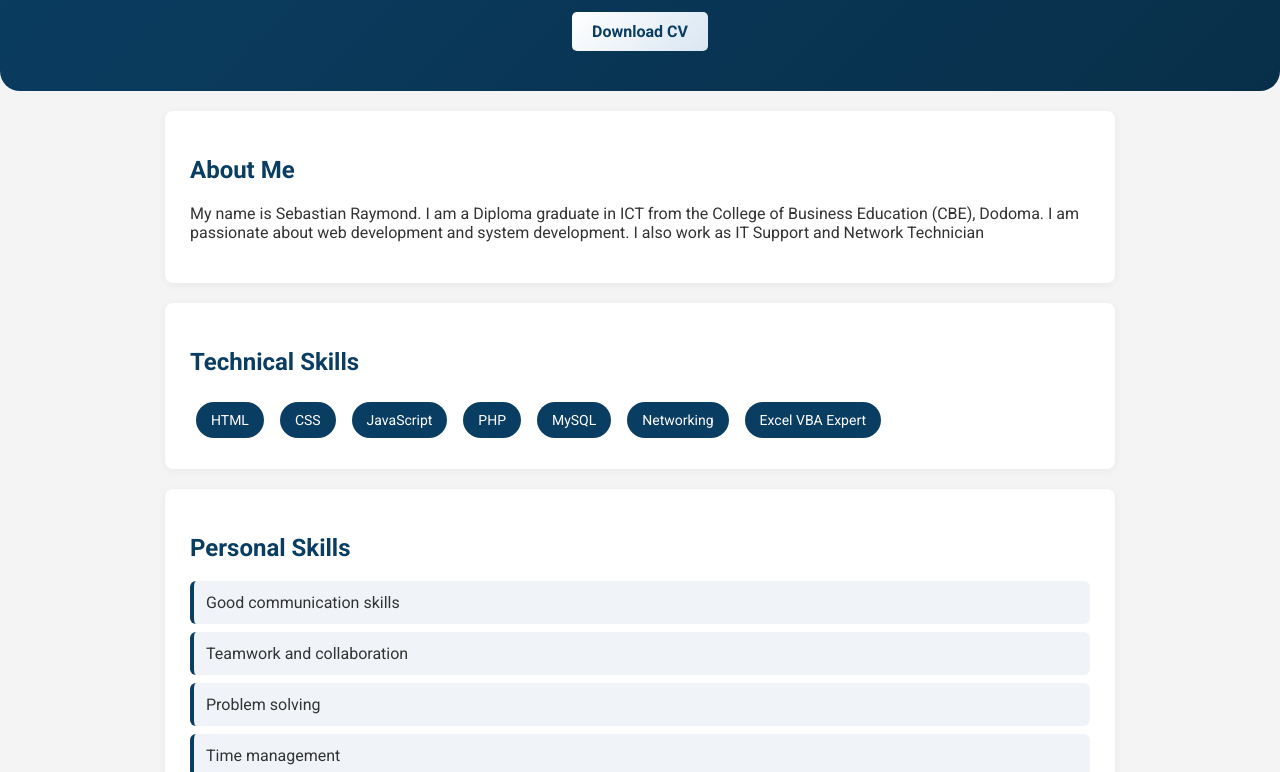
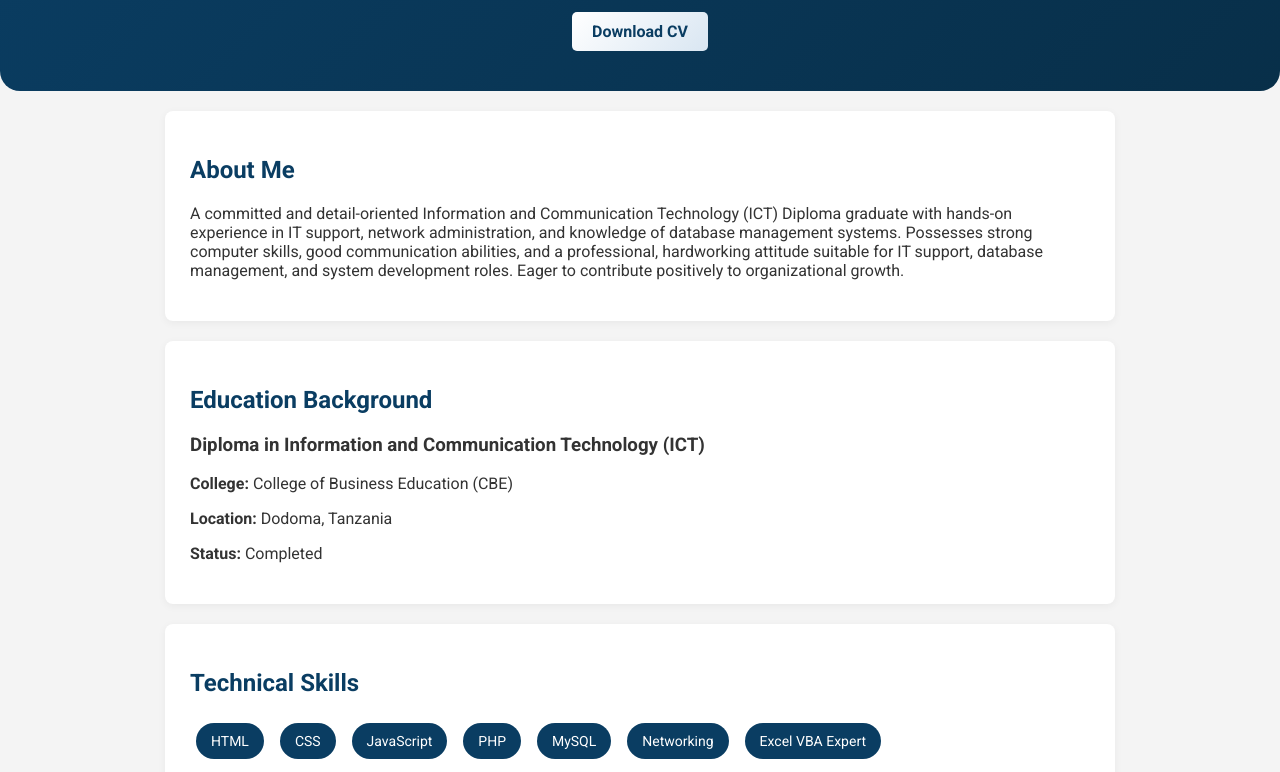
Before and after one commit to RM140/Portfolio-, a plain HTML site: page index.html in a window 1280 px wide. Shown: the part 155-927 px from the top of the page. Drawn offline with Linux system fonts and the light colour scheme.

Commit message:
index.html

```diff
--- a/index.html
+++ b/index.html
@@ -21,6 +21,7 @@
         <ul>
             <li><a href="#home">Home</a></li>
             <li><a href="#about">About</a></li>
+            <li><a href="#education">Education</a></li>
             <li><a href="#skills">Skills</a></li>
             <li><a href="#projects">Projects</a></li>
             <li><a href="#contact">Contact</a></li>
@@ -30,7 +31,7 @@
     <!-- HEADER -->
     <header id="home">
         <h1>Sebastian Raymond</h1>
-        <p> Front end Developer |IT Support | Junior Web Developer | Website architecture</p>
+        <p> Front end Developer| Junior Web Developer | Website architecture| IT Support and Network Technician </p>
         <a href="cv.pdf" class="cv-btn" download>Download CV</a>
     </header>
 
@@ -38,11 +39,19 @@
     <section id="about">
         <h2>About Me</h2>
         <p>
-            My name is Sebastian Raymond. I am a Diploma graduate in ICT
-            from the College of Business Education (CBE), Dodoma.
-            I am passionate about web development and system development.
-           I also work as IT Support and Network Technician
+       A committed and detail-oriented Information and Communication Technology (ICT) Diploma graduate with hands-on experience in IT support, network administration, and knowledge of database management systems. Possesses strong computer skills, good communication abilities, and a professional, hardworking attitude suitable for IT support, database management, and system development roles. Eager to contribute positively to organizational growth.
         </p>
+    </section>
+      <!-- EDUCATION SECTION -->
+    <section id="education">
+    <h2>Education Background</h2>
+
+    <div class="education-item">
+    <h3>Diploma in Information and Communication Technology (ICT)</h3>
+    <p><strong>College:</strong> College of Business Education (CBE)</p>
+    <p><strong>Location:</strong> Dodoma, Tanzania</p>
+    <p><strong>Status:</strong> Completed</p>
+    </div>
     </section>
 
     <!-- TECHNICAL SKILLS -->
```
